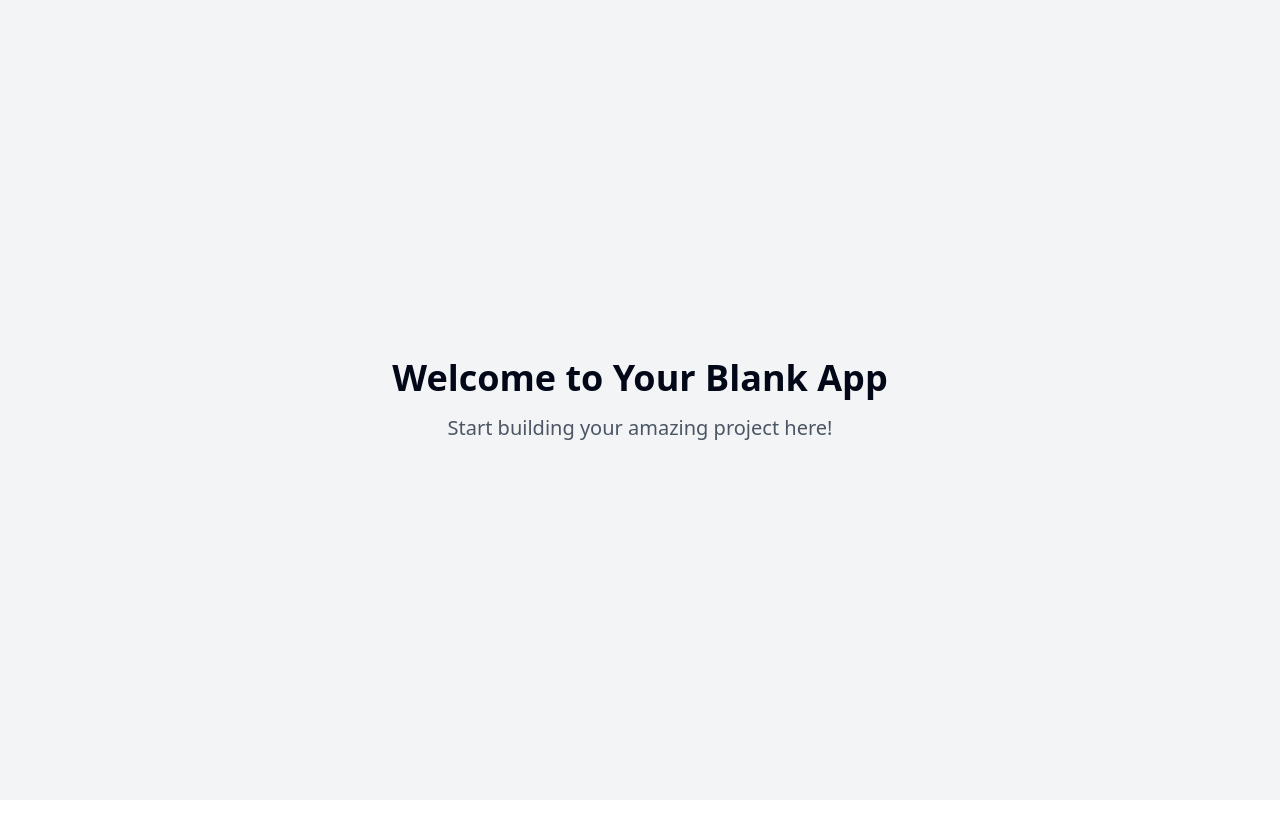
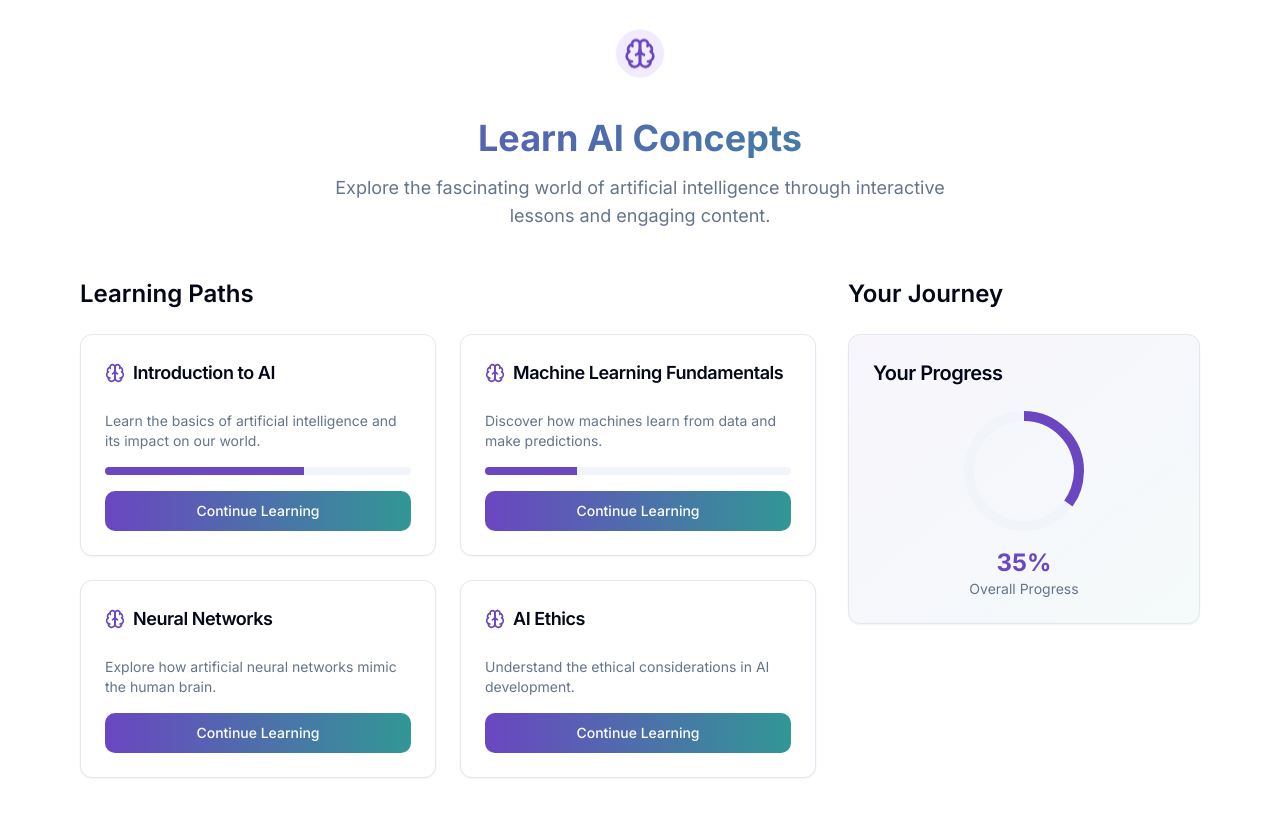
Before and after one commit to jasoo4/engage-ai-concepts, a React (Vite) app: page / in a window 1280 px wide. Shown: the top 816 px of the page. Built offline with nearby package versions, Linux system fonts and the light colour scheme.

Commit message:
Design AI educational web app
This commit outlines a plan for a web application designed to teach AI concepts to students in grades 6-12.  The app will prioritize a beginner-friendly, interactive, and visually appealing experience focused on AI theory.

```diff
--- /dev/null
+++ b/src/components/CircleProgress.tsx
@@ -0,0 +1,37 @@
+
+interface CircleProgressProps {
+  progress: number;
+  size: number;
+  strokeWidth: number;
+}
+
+export function CircleProgress({ progress, size, strokeWidth }: CircleProgressProps) {
+  const radius = (size - strokeWidth) / 2;
+  const circumference = radius * 2 * Math.PI;
+  const offset = circumference - (progress / 100) * circumference;
+
+  return (
+    <svg width={size} height={size} className="rotate-[-90deg]">
+      <circle
+        className="stroke-muted"
+        stroke-width={strokeWidth}
+        fill="transparent"
+        r={radius}
+        cx={size / 2}
+        cy={size / 2}
+      />
+      <circle
+        className="stroke-theme-purple transition-all duration-1000 ease-in-out"
+        stroke-width={strokeWidth}
+        fill="transparent"
+        r={radius}
+        cx={size / 2}
+        cy={size / 2}
+        style={{
+          strokeDasharray: circumference,
+          strokeDashoffset: offset,
+        }}
+      />
+    </svg>
+  );
+}
--- /dev/null
+++ b/src/components/LearningCard.tsx
@@ -0,0 +1,45 @@
+
+import { Card, CardContent, CardHeader, CardTitle } from "@/components/ui/card";
+import { Button } from "@/components/ui/button";
+import { Brain } from "lucide-react";
+
+interface LearningCardProps {
+  title: string;
+  description: string;
+  progress?: number;
+  onClick?: () => void;
+}
+
+export function LearningCard({
+  title,
+  description,
+  progress = 0,
+  onClick
+}: LearningCardProps) {
+  return (
+    <Card className="card-hover cursor-pointer overflow-hidden group" onClick={onClick}>
+      <CardHeader className="space-y-1">
+        <div className="flex items-center space-x-2">
+          <Brain className="w-5 h-5 text-theme-purple" />
+          <CardTitle className="text-lg">{title}</CardTitle>
+        </div>
+      </CardHeader>
+      <CardContent className="space-y-4">
+        <p className="text-sm text-muted-foreground">{description}</p>
+        {progress > 0 && (
+          <div className="w-full h-2 bg-muted rounded-full overflow-hidden">
+            <div
+              className="h-full bg-theme-purple transition-all duration-300"
+              style={{ width: `${progress}%` }}
+            />
+          </div>
+        )}
+        <Button
+          className="w-full bg-gradient-to-r from-theme-purple to-theme-teal text-white hover:opacity-90"
+        >
+          Continue Learning
+        </Button>
+      </CardContent>
+    </Card>
+  );
+}
--- /dev/null
+++ b/src/components/ProgressSection.tsx
@@ -0,0 +1,20 @@
+
+import { Card, CardContent, CardHeader, CardTitle } from "@/components/ui/card";
+import { CircleProgress } from "./CircleProgress";
+
+export function ProgressSection() {
+  return (
+    <Card className="w-full bg-gradient-to-br from-theme-purple/5 to-theme-teal/5">
+      <CardHeader>
+        <CardTitle className="text-xl font-semibold">Your Progress</CardTitle>
+      </CardHeader>
+      <CardContent className="flex flex-col items-center space-y-4">
+        <CircleProgress progress={35} size={120} strokeWidth={10} />
+        <div className="text-center">
+          <p className="text-2xl font-bold text-theme-purple">35%</p>
+          <p className="text-sm text-muted-foreground">Overall Progress</p>
+        </div>
+      </CardContent>
+    </Card>
+  );
+}
--- a/src/components/ui/button.tsx
+++ b/src/components/ui/button.tsx
@@ -1,56 +1,26 @@
-import * as React from "react"
-import { Slot } from "@radix-ui/react-slot"
-import { cva, type VariantProps } from "class-variance-authority"
 
-import { cn } from "@/lib/utils"
-
-const buttonVariants = cva(
-  "inline-flex items-center justify-center gap-2 whitespace-nowrap rounded-md text-sm font-medium ring-offset-background transition-colors focus-visible:outline-none focus-visible:ring-2 focus-visible:ring-ring focus-visible:ring-offset-2 disabled:pointer-events-none disabled:opacity-50 [&_svg]:pointer-events-none [&_svg]:size-4 [&_svg]:shrink-0",
-  {
-    variants: {
-      variant: {
-        default: "bg-primary text-primary-foreground hover:bg-primary/90",
-        destructive:
-          "bg-destructive text-destructive-foreground hover:bg-destructive/90",
-        outline:
-          "border border-input bg-background hover:bg-accent hover:text-accent-foreground",
-        secondary:
-          "bg-secondary text-secondary-foreground hover:bg-secondary/80",
-        ghost: "hover:bg-accent hover:text-accent-foreground",
-        link: "text-primary underline-offset-4 hover:underline",
-      },
-      size: {
-        default: "h-10 px-4 py-2",
-        sm: "h-9 rounded-md px-3",
-        lg: "h-11 rounded-md px-8",
-        icon: "h-10 w-10",
-      },
-    },
-    defaultVariants: {
-      variant: "default",
-      size: "default",
-    },
-  }
-)
+import * as React from "react";
+import { cn } from "@/lib/utils";
 
 export interface ButtonProps
-  extends React.ButtonHTMLAttributes<HTMLButtonElement>,
-    VariantProps<typeof buttonVariants> {
-  asChild?: boolean
+  extends React.ButtonHTMLAttributes<HTMLButtonElement> {
+  asChild?: boolean;
 }
 
 const Button = React.forwardRef<HTMLButtonElement, ButtonProps>(
-  ({ className, variant, size, asChild = false, ...props }, ref) => {
-    const Comp = asChild ? Slot : "button"
+  ({ className, asChild = false, ...props }, ref) => {
     return (
-      <Comp
-        className={cn(buttonVariants({ variant, size, className }))}
+      <button
+        className={cn(
+          "inline-flex items-center justify-center rounded-md text-sm font-medium ring-offset-background transition-colors focus-visible:outline-none focus-visible:ring-2 focus-visible:ring-ring focus-visible:ring-offset-2 disabled:pointer-events-none disabled:opacity-50 h-10 px-4 py-2",
+          className
+        )}
         ref={ref}
         {...props}
       />
-    )
+    );
   }
-)
-Button.displayName = "Button"
+);
+Button.displayName = "Button";
 
-export { Button, buttonVariants }
+export { Button };
--- a/src/components/ui/card.tsx
+++ b/src/components/ui/card.tsx
@@ -1,6 +1,6 @@
-import * as React from "react"
 
-import { cn } from "@/lib/utils"
+import * as React from "react";
+import { cn } from "@/lib/utils";
 
 const Card = React.forwardRef<
   HTMLDivElement,
@@ -14,8 +14,8 @@ const Card = React.forwardRef<
     )}
     {...props}
   />
-))
-Card.displayName = "Card"
+));
+Card.displayName = "Card";
 
 const CardHeader = React.forwardRef<
   HTMLDivElement,
@@ -26,8 +26,8 @@ const CardHeader = React.forwardRef<
     className={cn("flex flex-col space-y-1.5 p-6", className)}
     {...props}
   />
-))
-CardHeader.displayName = "CardHeader"
+));
+CardHeader.displayName = "CardHeader";
 
 const CardTitle = React.forwardRef<
   HTMLParagraphElement,
@@ -41,39 +41,15 @@ const CardTitle = React.forwardRef<
     )}
     {...props}
   />
-))
-CardTitle.displayName = "CardTitle"
-
-const CardDescription = React.forwardRef<
-  HTMLParagraphElement,
-  React.HTMLAttributes<HTMLParagraphElement>
->(({ className, ...props }, ref) => (
-  <p
-    ref={ref}
-    className={cn("text-sm text-muted-foreground", className)}
-    {...props}
-  />
-))
-CardDescription.displayName = "CardDescription"
+));
+CardTitle.displayName = "CardTitle";
 
 const CardContent = React.forwardRef<
   HTMLDivElement,
   React.HTMLAttributes<HTMLDivElement>
 >(({ className, ...props }, ref) => (
   <div ref={ref} className={cn("p-6 pt-0", className)} {...props} />
-))
-CardContent.displayName = "CardContent"
+));
+CardContent.displayName = "CardContent";
 
-const CardFooter = React.forwardRef<
-  HTMLDivElement,
-  React.HTMLAttributes<HTMLDivElement>
->(({ className, ...props }, ref) => (
-  <div
-    ref={ref}
-    className={cn("flex items-center p-6 pt-0", className)}
-    {...props}
-  />
-))
-CardFooter.displayName = "CardFooter"
-
-export { Card, CardHeader, CardFooter, CardTitle, CardDescription, CardContent }
+export { Card, CardHeader, CardTitle, CardContent };
--- a/src/index.css
+++ b/src/index.css
@@ -1,3 +1,6 @@
+
+@import url('https://fonts.googleapis.com/css2?family=Inter:wght@400;500;600;700&display=swap');
+
 @tailwind base;
 @tailwind components;
 @tailwind utilities;
@@ -13,16 +16,16 @@
     --popover: 0 0% 100%;
     --popover-foreground: 222.2 84% 4.9%;
 
-    --primary: 222.2 47.4% 11.2%;
+    --primary: 262 83% 58%;
     --primary-foreground: 210 40% 98%;
 
-    --secondary: 210 40% 96.1%;
+    --secondary: 187 92% 69%;
     --secondary-foreground: 222.2 47.4% 11.2%;
 
     --muted: 210 40% 96.1%;
     --muted-foreground: 215.4 16.3% 46.9%;
 
-    --accent: 210 40% 96.1%;
+    --accent: 262 83% 58%;
     --accent-foreground: 222.2 47.4% 11.2%;
 
     --destructive: 0 84.2% 60.2%;
@@ -30,63 +33,9 @@
 
     --border: 214.3 31.8% 91.4%;
     --input: 214.3 31.8% 91.4%;
-    --ring: 222.2 84% 4.9%;
+    --ring: 262 83% 58%;
 
-    --radius: 0.5rem;
-
-    --sidebar-background: 0 0% 98%;
-
-    --sidebar-foreground: 240 5.3% 26.1%;
-
-    --sidebar-primary: 240 5.9% 10%;
-
-    --sidebar-primary-foreground: 0 0% 98%;
-
-    --sidebar-accent: 240 4.8% 95.9%;
-
-    --sidebar-accent-foreground: 240 5.9% 10%;
-
-    --sidebar-border: 220 13% 91%;
-
-    --sidebar-ring: 217.2 91.2% 59.8%;
-  }
-
-  .dark {
-    --background: 222.2 84% 4.9%;
-    --foreground: 210 40% 98%;
-
-    --card: 222.2 84% 4.9%;
-    --card-foreground: 210 40% 98%;
-
-    --popover: 222.2 84% 4.9%;
-    --popover-foreground: 210 40% 98%;
-
-    --primary: 210 40% 98%;
-    --primary-foreground: 222.2 47.4% 11.2%;
-
-    --secondary: 217.2 32.6% 17.5%;
-    --secondary-foreground: 210 40% 98%;
-
-    --muted: 217.2 32.6% 17.5%;
-    --muted-foreground: 215 20.2% 65.1%;
-
-    --accent: 217.2 32.6% 17.5%;
-    --accent-foreground: 210 40% 98%;
-
-    --destructive: 0 62.8% 30.6%;
-    --destructive-foreground: 210 40% 98%;
-
-    --border: 217.2 32.6% 17.5%;
-    --input: 217.2 32.6% 17.5%;
-    --ring: 212.7 26.8% 83.9%;
-    --sidebar-background: 240 5.9% 10%;
-    --sidebar-foreground: 240 4.8% 95.9%;
-    --sidebar-primary: 224.3 76.3% 48%;
-    --sidebar-primary-foreground: 0 0% 100%;
-    --sidebar-accent: 240 3.7% 15.9%;
-    --sidebar-accent-foreground: 240 4.8% 95.9%;
-    --sidebar-border: 240 3.7% 15.9%;
-    --sidebar-ring: 217.2 91.2% 59.8%;
+    --radius: 0.75rem;
   }
 }
 
@@ -94,8 +43,19 @@
   * {
     @apply border-border;
   }
-
   body {
-    @apply bg-background text-foreground;
+    @apply bg-background text-foreground antialiased;
+    font-feature-settings: "rlig" 1, "calt" 1;
+    font-family: 'Inter', sans-serif;
   }
 }
+
+@layer components {
+  .card-hover {
+    @apply transition-all duration-300 hover:shadow-lg hover:-translate-y-1;
+  }
+
+  .gradient-text {
+    @apply bg-clip-text text-transparent bg-gradient-to-r from-theme-purple to-theme-teal;
+  }
+}
--- a/src/pages/Index.tsx
+++ b/src/pages/Index.tsx
@@ -1,11 +1,63 @@
-// Update this page (the content is just a fallback if you fail to update the page)
+
+import { LearningCard } from "@/components/LearningCard";
+import { ProgressSection } from "@/components/ProgressSection";
+import { Brain, Lightbulb, Network, Code } from "lucide-react";
+
+const learningPaths = [
+  {
+    title: "Introduction to AI",
+    description: "Learn the basics of artificial intelligence and its impact on our world.",
+    progress: 65,
+  },
+  {
+    title: "Machine Learning Fundamentals",
+    description: "Discover how machines learn from data and make predictions.",
+    progress: 30,
+  },
+  {
+    title: "Neural Networks",
+    description: "Explore how artificial neural networks mimic the human brain.",
+    progress: 0,
+  },
+  {
+    title: "AI Ethics",
+    description: "Understand the ethical considerations in AI development.",
+    progress: 0,
+  },
+];
 
 const Index = () => {
   return (
-    <div className="min-h-screen flex items-center justify-center bg-gray-100">
-      <div className="text-center">
-        <h1 className="text-4xl font-bold mb-4">Welcome to Your Blank App</h1>
-        <p className="text-xl text-gray-600">Start building your amazing project here!</p>
+    <div className="min-h-screen bg-background animate-fade-in">
+      <div className="container py-8 px-4 mx-auto max-w-6xl">
+        <div className="text-center mb-12 space-y-4">
+          <div className="inline-block p-2 bg-primary/10 rounded-full mb-4 animate-float">
+            <Brain className="w-8 h-8 text-theme-purple" />
+          </div>
+          <h1 className="text-4xl font-bold gradient-text">
+            Learn AI Concepts
+          </h1>
+          <p className="text-lg text-muted-foreground max-w-2xl mx-auto">
+            Explore the fascinating world of artificial intelligence through interactive lessons and engaging content.
+          </p>
+        </div>
+
+        <div className="grid grid-cols-1 md:grid-cols-3 gap-8 mb-12">
+          <div className="md:col-span-2">
+            <h2 className="text-2xl font-semibold mb-6">Learning Paths</h2>
+            <div className="grid grid-cols-1 sm:grid-cols-2 gap-6">
+              {learningPaths.map((path, index) => (
+                <div key={path.title} className="animate-slide-up" style={{ animationDelay: `${index * 100}ms` }}>
+                  <LearningCard {...path} />
+                </div>
+              ))}
+            </div>
+          </div>
+          <div>
+            <h2 className="text-2xl font-semibold mb-6">Your Journey</h2>
+            <ProgressSection />
+          </div>
+        </div>
       </div>
     </div>
   );
--- a/tailwind.config.ts
+++ b/tailwind.config.ts
@@ -1,3 +1,4 @@
+
 import type { Config } from "tailwindcss";
 
 export default {
@@ -12,85 +13,88 @@ export default {
 	theme: {
 		container: {
 			center: true,
-			padding: '2rem',
+			padding: "2rem",
 			screens: {
-				'2xl': '1400px'
-			}
+				"2xl": "1400px",
+			},
 		},
 		extend: {
 			colors: {
-				border: 'hsl(var(--border))',
-				input: 'hsl(var(--input))',
-				ring: 'hsl(var(--ring))',
-				background: 'hsl(var(--background))',
-				foreground: 'hsl(var(--foreground))',
+				border: "hsl(var(--border))",
+				input: "hsl(var(--input))",
+				ring: "hsl(var(--ring))",
+				background: "hsl(var(--background))",
+				foreground: "hsl(var(--foreground))",
 				primary: {
-					DEFAULT: 'hsl(var(--primary))',
-					foreground: 'hsl(var(--primary-foreground))'
+					DEFAULT: "hsl(var(--primary))",
+					foreground: "hsl(var(--primary-foreground))",
 				},
 				secondary: {
-					DEFAULT: 'hsl(var(--secondary))',
-					foreground: 'hsl(var(--secondary-foreground))'
+					DEFAULT: "hsl(var(--secondary))",
+					foreground: "hsl(var(--secondary-foreground))",
 				},
 				destructive: {
-					DEFAULT: 'hsl(var(--destructive))',
-					foreground: 'hsl(var(--destructive-foreground))'
+					DEFAULT: "hsl(var(--destructive))",
+					foreground: "hsl(var(--destructive-foreground))",
 				},
 				muted: {
-					DEFAULT: 'hsl(var(--muted))',
-					foreground: 'hsl(var(--muted-foreground))'
+					DEFAULT: "hsl(var(--muted))",
+					foreground: "hsl(var(--muted-foreground))",
 				},
 				accent: {
-					DEFAULT: 'hsl(var(--accent))',
-					foreground: 'hsl(var(--accent-foreground))'
+					DEFAULT: "hsl(var(--accent))",
+					foreground: "hsl(var(--accent-foreground))",
 				},
 				popover: {
-					DEFAULT: 'hsl(var(--popover))',
-					foreground: 'hsl(var(--popover-foreground))'
+					DEFAULT: "hsl(var(--popover))",
+					foreground: "hsl(var(--popover-foreground))",
 				},
 				card: {
-					DEFAULT: 'hsl(var(--card))',
-					foreground: 'hsl(var(--card-foreground))'
+					DEFAULT: "hsl(var(--card))",
+					foreground: "hsl(var(--card-foreground))",
 				},
-				sidebar: {
-					DEFAULT: 'hsl(var(--sidebar-background))',
-					foreground: 'hsl(var(--sidebar-foreground))',
-					primary: 'hsl(var(--sidebar-primary))',
-					'primary-foreground': 'hsl(var(--sidebar-primary-foreground))',
-					accent: 'hsl(var(--sidebar-accent))',
-					'accent-foreground': 'hsl(var(--sidebar-accent-foreground))',
-					border: 'hsl(var(--sidebar-border))',
-					ring: 'hsl(var(--sidebar-ring))'
-				}
+				theme: {
+					purple: "#6B46C1",
+					teal: "#319795",
+					"light-purple": "#9F7AEA",
+					"light-teal": "#4FD1C5",
+				},
 			},
 			borderRadius: {
-				lg: 'var(--radius)',
-				md: 'calc(var(--radius) - 2px)',
-				sm: 'calc(var(--radius) - 4px)'
+				lg: "var(--radius)",
+				md: "calc(var(--radius) - 2px)",
+				sm: "calc(var(--radius) - 4px)",
 			},
 			keyframes: {
-				'accordion-down': {
-					from: {
-						height: '0'
-					},
-					to: {
-						height: 'var(--radix-accordion-content-height)'
-					}
+				"accordion-down": {
+					from: { height: "0" },
+					to: { height: "var(--radix-accordion-content-height)" },
 				},
-				'accordion-up': {
-					from: {
-						height: 'var(--radix-accordion-content-height)'
-					},
-					to: {
-						height: '0'
-					}
-				}
+				"accordion-up": {
+					from: { height: "var(--radix-accordion-content-height)" },
+					to: { height: "0" },
+				},
+				float: {
+					"0%, 100%": { transform: "translateY(0)" },
+					"50%": { transform: "translateY(-10px)" },
+				},
+				"slide-up": {
+					"0%": { transform: "translateY(20px)", opacity: "0" },
+					"100%": { transform: "translateY(0)", opacity: "1" },
+				},
+				"fade-in": {
+					"0%": { opacity: "0" },
+					"100%": { opacity: "1" },
+				},
 			},
 			animation: {
-				'accordion-down': 'accordion-down 0.2s ease-out',
-				'accordion-up': 'accordion-up 0.2s ease-out'
-			}
-		}
+				"accordion-down": "accordion-down 0.2s ease-out",
+				"accordion-up": "accordion-up 0.2s ease-out",
+				float: "float 3s ease-in-out infinite",
+				"slide-up": "slide-up 0.5s ease-out",
+				"fade-in": "fade-in 0.5s ease-out",
+			},
+		},
 	},
 	plugins: [require("tailwindcss-animate")],
 } satisfies Config;
```
